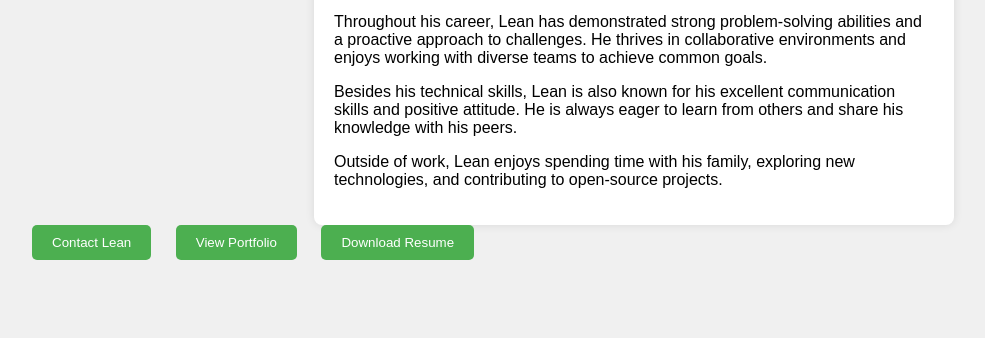
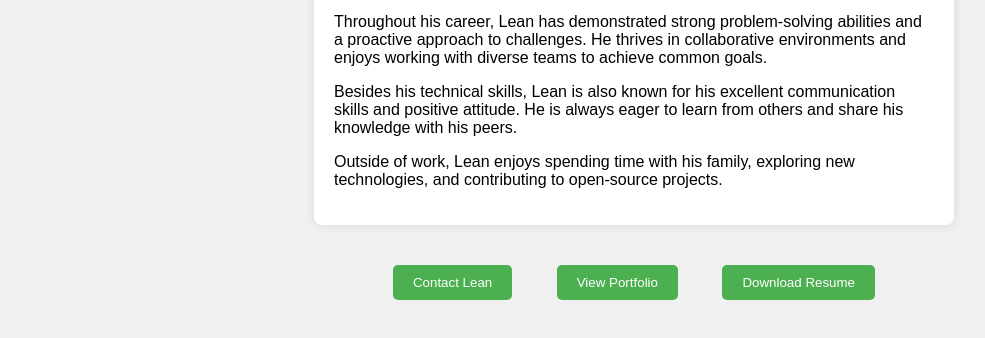
Before and after one commit to Leanjohnpalmares20/Activities, a plain HTML site: page index.html in a window 1280 px wide. Shown: the part 240-578 px from the top of the page, without its empty margins (6-991 px from the left). Drawn offline with Linux system fonts and the light colour scheme.

Commit message:
index.html

```diff
--- a/index.html
+++ b/index.html
@@ -26,6 +26,10 @@
         color: #555;
         line-height: 1.6;
     }
+    .buttons {
+    text-align: center;
+    margin-top: 20px;
+
     .button {
         display: inline-block;
         padding: 10px 20px;
@@ -34,7 +38,7 @@
         border: none;
         border-radius: 5px;
         cursor: pointer;
-        margin: 0 10px;
+        margin: 20px;
         transition: background-color 0.3s;
     }
     .button:hover {
@@ -43,6 +47,9 @@
     .button:hover {
         background-color: #f44336;
     }
+    .buttons {
+    text-align: center;
+}
 </style>
 </head>
 <body>
```
